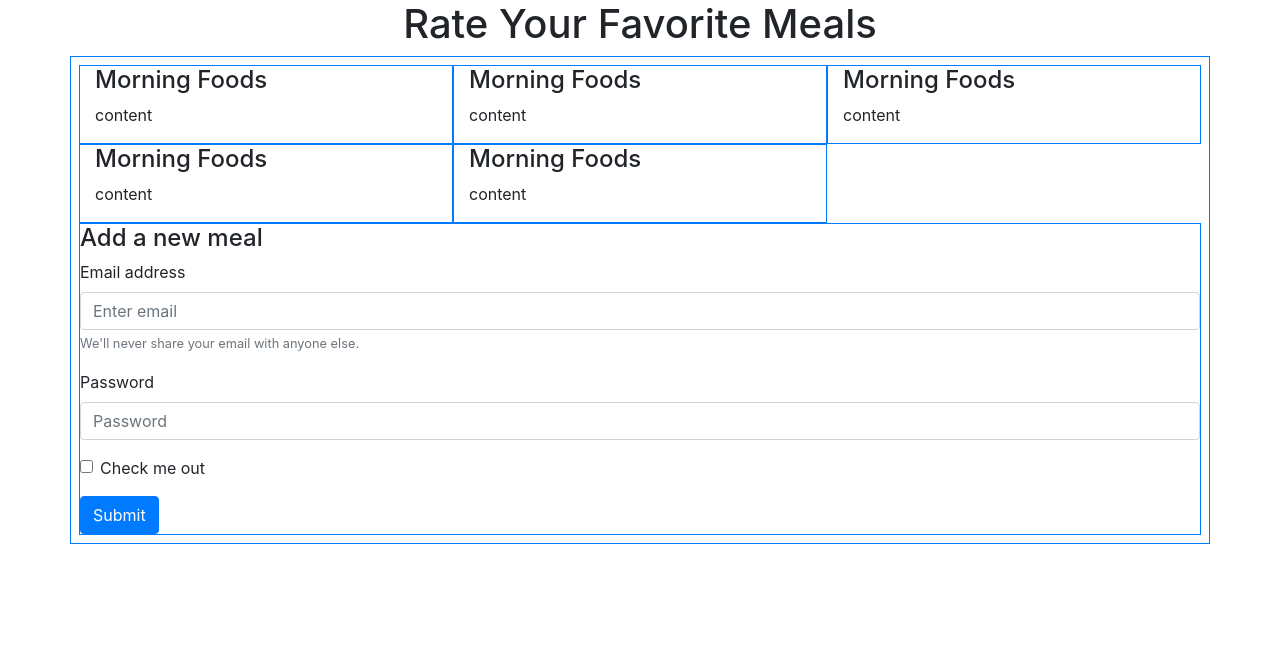
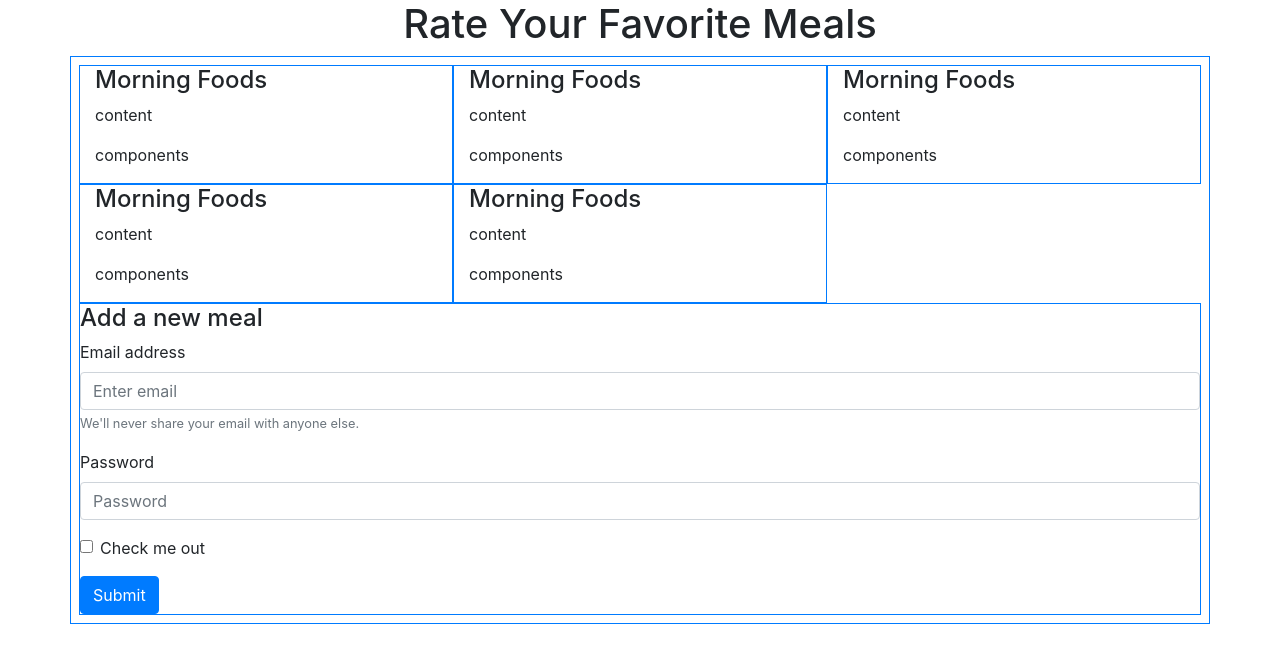
Before and after one commit to Fanta335/meal-ratings-site, a Node server app: page / in a window 1280 px wide. Shown: the top 664 px of the page. Run offline with Node 20, Linux system fonts and the light colour scheme; data that the repository does not hold is empty; some libraries are stand-ins or nearby versions.

Commit message:
create category component

```diff
--- /dev/null
+++ b/views/components/category.ejs
@@ -0,0 +1,6 @@
+<div class="col-sm-4 border border-primary">
+  <h4>Morning Foods</h4>
+  <p>content</p>
+  <p>components</p>
+  <%= image.createCategory(meals, type) %>
+</div>
--- a/views/index.ejs
+++ b/views/index.ejs
@@ -9,26 +9,11 @@
       <h1 class="text-center">Rate Your Favorite Meals</h1>
       <div class="container border border-primary p-2">
         <div class="d-flex flex-wrap">
-          <div class="col-sm-4 border border-primary">
-            <h4>Morning Foods</h4>
-            <p>content</p>
-          </div>
-          <div class="col-sm-4 border border-primary">
-            <h4>Morning Foods</h4>
-            <p>content</p>
-          </div>
-          <div class="col-sm-4 border border-primary">
-            <h4>Morning Foods</h4>
-            <p>content</p>
-          </div>
-          <div class="col-sm-4 border border-primary">
-            <h4>Morning Foods</h4>
-            <p>content</p>
-          </div>
-          <div class="col-sm-4 border border-primary">
-            <h4>Morning Foods</h4>
-            <p>content</p>
-          </div>
+          <%- include('./components/category.ejs', {meals: meals, type: 'morning'}) %>
+          <%- include('./components/category.ejs', {meals: meals, type: 'afternoon'}) %>
+          <%- include('./components/category.ejs', {meals: meals, type: 'evening'}) %>
+          <%- include('./components/category.ejs', {meals: meals, type: 'date'}) %>
+          <%- include('./components/category.ejs', {meals: meals, type: 'rate'}) %>
         </div>
         <div class="border border-primary">
           <h4>Add a new meal</h4>
```
